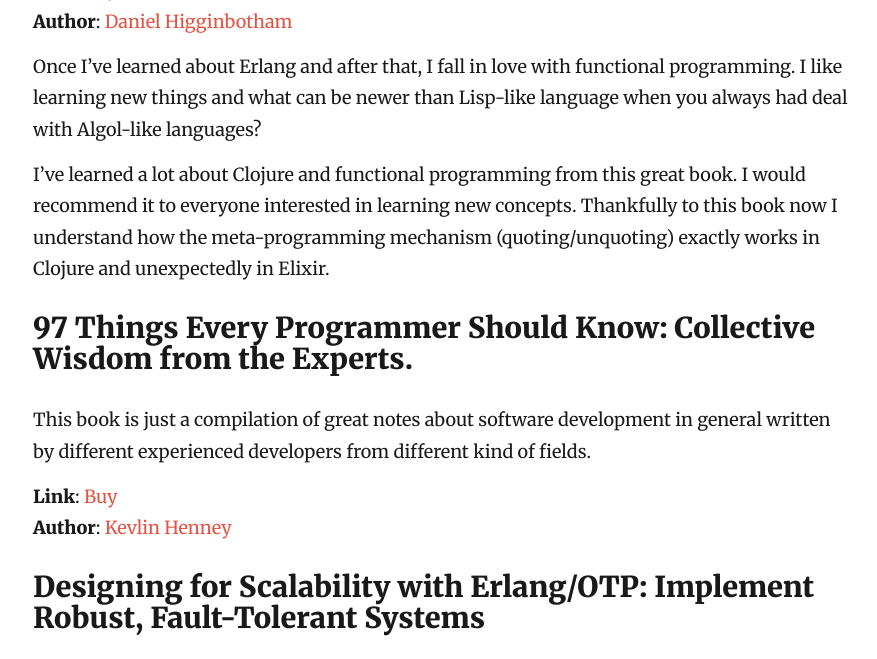
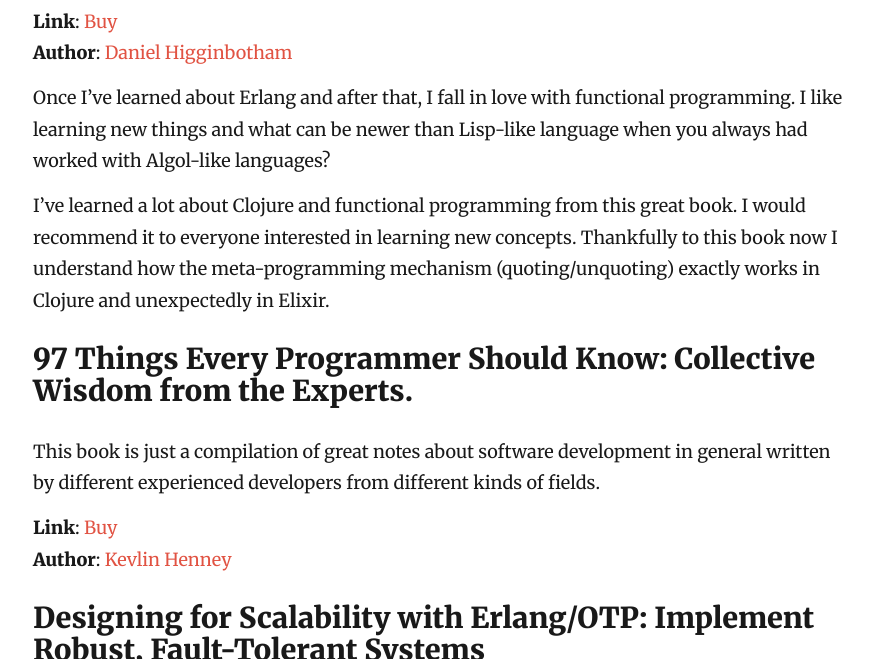
Before and after one commit to lk-geimfari/lk-geimfari.github.io, a Jekyll site: the page built from _posts/2020-09-26-ten-books-which-i-read-this-year.md, in a window 1280 px wide and 1400 px high, scrolled down 1946 px, cut to the strip 174-833 px from the top of the window. Shown: the whole strip, without its empty margins (196-1073 px from the left). Built offline with Jekyll 4.4.1, drawn with Linux system fonts in a browser that asks for light colours; nearby versions of some CDN libraries; some of the changed text lies outside the part shown.

```diff
--- a/_posts/2020-09-26-ten-books-which-i-read-this-year.md
+++ b/_posts/2020-09-26-ten-books-which-i-read-this-year.md
@@ -37,7 +35,7 @@ ones for already know Python as well, but wants to learn new elegant hacks and r
 **Link**: [Buy](https://www.oreilly.com/library/view/designing-data-intensive-applications/9781491903063/)<br>
 **Author**: [Martin Kleppmann](https://twitter.com/martinkl)
 
-This book is one of the coolest books about high load applications and databases. From this book, I’ve learned how
+This book is one of the coolest books about high-load applications and databases. From this book, I’ve learned how
 works some of the most important mechanisms of nowadays highly available database systems (replication, partition,
 sharding, constancy, clustering, etc.)
 
@@ -56,16 +54,15 @@ distributed systems.
 **Author**: [Daniel Higginbotham](https://twitter.com/nonrecursive)
 
 Once I’ve learned about Erlang and after that, I fall in love with functional programming. I like learning new
-things and what can be newer than Lisp-like language when you always had deal with Algol-like languages?
+things and what can be newer than Lisp-like language when you always had worked with Algol-like languages?
 
-I’ve learned a lot about Clojure and functional programming from this great book. I would recommend it to everyone
-interested in learning new concepts. Thankfully to this book now I understand how the meta-programming mechanism (quoting/unquoting)
+I’ve learned a lot about Clojure and functional programming from this great book. I would recommend it to everyone interested in learning new concepts. Thankfully to this book now I understand how the meta-programming mechanism (quoting/unquoting)
 exactly works in Clojure and unexpectedly in Elixir.
 
 ## 97 Things Every Programmer Should Know: Collective Wisdom from the Experts.
 
 This book is just a compilation of great notes about software development in general written by different experienced
-developers from different kind of fields.
+developers from different kinds of fields.
 
 **Link**: [Buy](https://www.oreilly.com/library/view/97-things-every/9780596809515/)<br>
 **Author**: [Kevlin Henney](https://twitter.com/KevlinHenney)
```
Also changed, not shown: other parts of _posts/2020-09-26-ten-books-which-i-read-this-year.md (+7 -10 lines).
